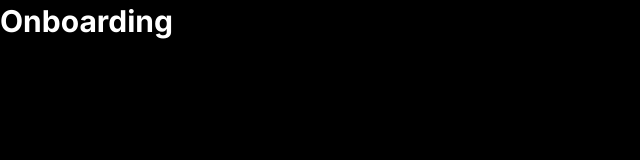
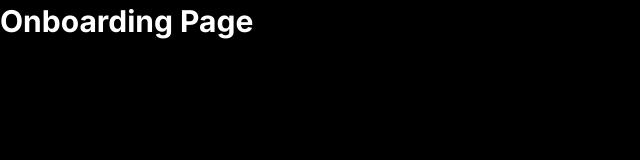
Before and after one commit to Lakshay11254/Threads-app, a Next.js app: page /onboarding in a window 1280 px wide. Shown: the top 160 px of the page, without its empty margins (0-640 px from the left). Built offline with nearby package versions, Linux system fonts and the light colour scheme.

Commit message:
Onto the Onboarding pg

```diff
--- a/app/(auth)/onboarding/page.tsx
+++ b/app/(auth)/onboarding/page.tsx
@@ -2,7 +2,7 @@ async function Page() {
     return(
         <main>
             <h1 className="head-text">
-                Onboarding
+                Onboarding Page
             </h1>
         </main>
     )
```
